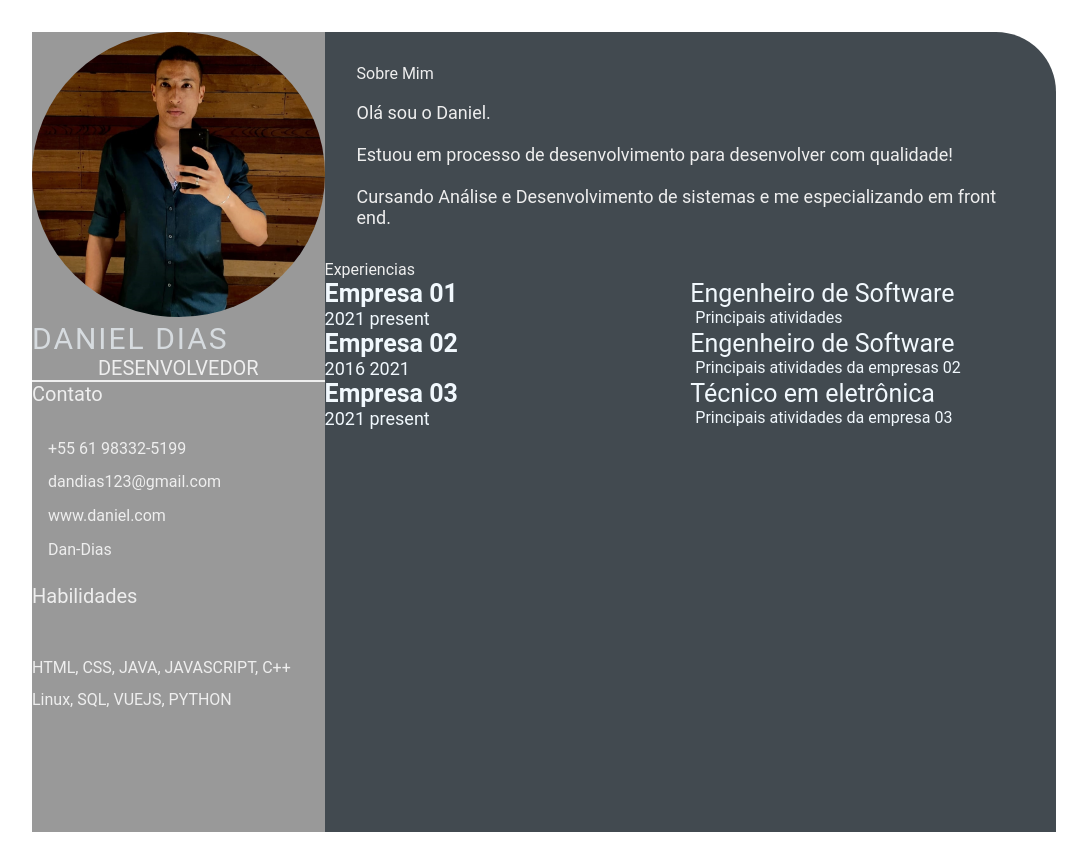
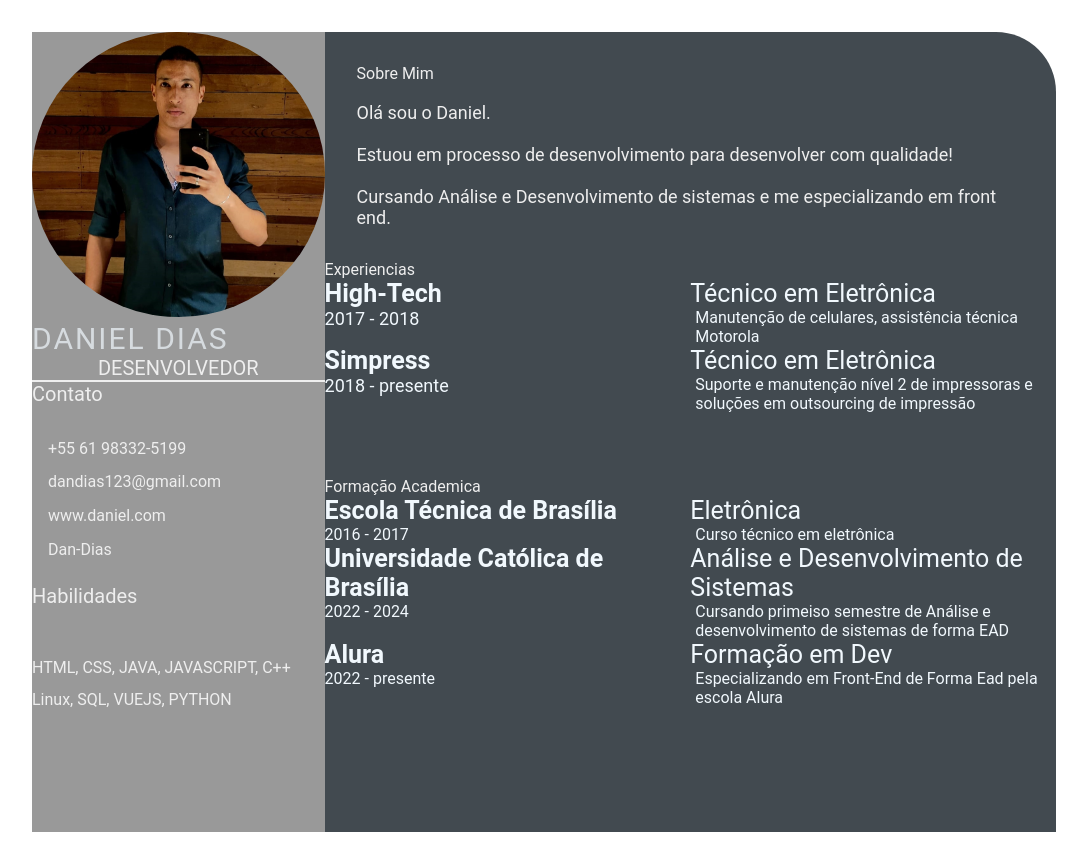
Before and after one commit to Dan-Dias/Dan-Dias.github.io, a plain HTML site: page index.html in a window 1280 px wide. Shown: the whole page, without its empty margins (96-1183 px from the left). Drawn offline with Linux system fonts and the light colour scheme.

Commit message:
feature-add-school-academy

```diff
--- a/index.html
+++ b/index.html
@@ -1,5 +1,6 @@
 <!DOCTYPE html>
 <html lang="en">
+
 <head>
     <meta charset="UTF-8">
     <meta http-equiv="X-UA-Compatible" content="IE=edge">
@@ -9,8 +10,9 @@
     <link rel="stylesheet" href="style.css">
 
 </head>
+
 <body>
-    <mai    n class="resume-contents">
+    <mai n class="resume-contents">
         <section class="left-section">
             <section class="left-section-content">
                 <div class="profile">
@@ -31,8 +33,12 @@
                 <div class="skills">
                     <p class="left-title">Habilidades</p><br>
                     <ul>
-                    <li><p> HTML, CSS, JAVA, JAVASCRIPT, C++  </p></li>
-                    <li><p> Linux, SQL, VUEJS, PYTHON  </p></li>
+                        <li>
+                            <p> HTML, CSS, JAVA, JAVASCRIPT, C++ </p>
+                        </li>
+                        <li>
+                            <p> Linux, SQL, VUEJS, PYTHON </p>
+                        </li>
                     </ul>
                 </div>
             </section>
@@ -52,37 +58,59 @@
                 <div class="right-title">Experiencias</div>
                 <div class="experience-contents">
                     <div class="exp-left">
-                                <p class="exp-company-name">Empresa 01</p>
-                                <p class="exp-time-period">2021 present</p>
+                        <p class="exp-company-name">High-Tech</p>
+                        <p class="exp-time-period">2017 - 2018</p>
                     </div>
                     <div class="exp-right">
-                                <p class="exp-position">Engenheiro de Software</p>
-                                <p class="exp-desc">Principais atividades</p>
+                        <p class="exp-position">Técnico em Eletrônica</p>
+                        <p class="exp-desc">Manutenção de celulares, assistência técnica Motorola</p>
                     </div>
 
                      <div class="exp-left">
-                                <p class="exp-company-name">Empresa 02</p>
-                                <p class="exp-time-period">2016 2021</p>
+                        <p class="exp-company-name">Simpress</p>
+                        <p class="exp-time-period">2018 - presente</p>
                     </div>
                     <div class="exp-right">
-                                <p class="exp-position">Engenheiro de Software</p>
-                                <p class="exp-desc">Principais atividades da empresas 02</p>
+                        <p class="exp-position">Técnico em Eletrônica</p>
+                        <p class="exp-desc">Suporte e manutenção nível 2 de impressoras e soluções em outsourcing de impressão</p>
+                    </div>
+                </div>
+            </section>
+            <section class="education gap">
+                <div class="right-title">Formação Academica</div>
+                <div class="education-contents">
+                    <div class="education-left">
+                        <p class="education-school-name">Escola Técnica de Brasília</p>
+                        <p class="education-time-period">2016 - 2017</p>
+                    </div>
+                    <div class="education-right">
+                        <p class="education-subject">Eletrônica</p>
+                        <p class="education-desc">Curso técnico em eletrônica</p>
                     </div>
 
-                            <div class="exp-left">
-                                <p class="exp-company-name">Empresa 03</p>
-                                <p class="exp-time-period">2021 present</p>
+                    <div class="education-left">
+                        <p class="education-school-name">Universidade Católica de Brasília</p>
+                        <p class="education-time-period">2022 - 2024</p>
                     </div>
-                            <div class="exp-right">
-                                <p class="exp-position">Técnico em eletrônica</p>
-                                <p class="exp-desc">Principais atividades da empresa 03</p>
+                    <div class="education-right">
+                        <p class="education-subject">Análise e Desenvolvimento de Sistemas</p>
+                        <p class="education-desc">Cursando primeiso semestre de Análise e desenvolvimento de sistemas de
+                            forma EAD </p>
+                    </div>
+
+                    <div class="education-left">
+                        <p class="education-school-name">Alura</p>
+                        <p class="education-time-period">2022 - presente</p>
+                    </div>
+                    <div class="education-right">
+                        <p class="education-subject">Formação em Dev</p>
+                        <p class="education-desc">Especializando em Front-End de Forma Ead pela escola Alura </p>
                     </div>
                 </div>
+            </section>
 
-
-
-                    </section>
         </section>
         </main>
 </body>
+
 </html>
```
Lines whose indentation alone changed are shown as unchanged.
